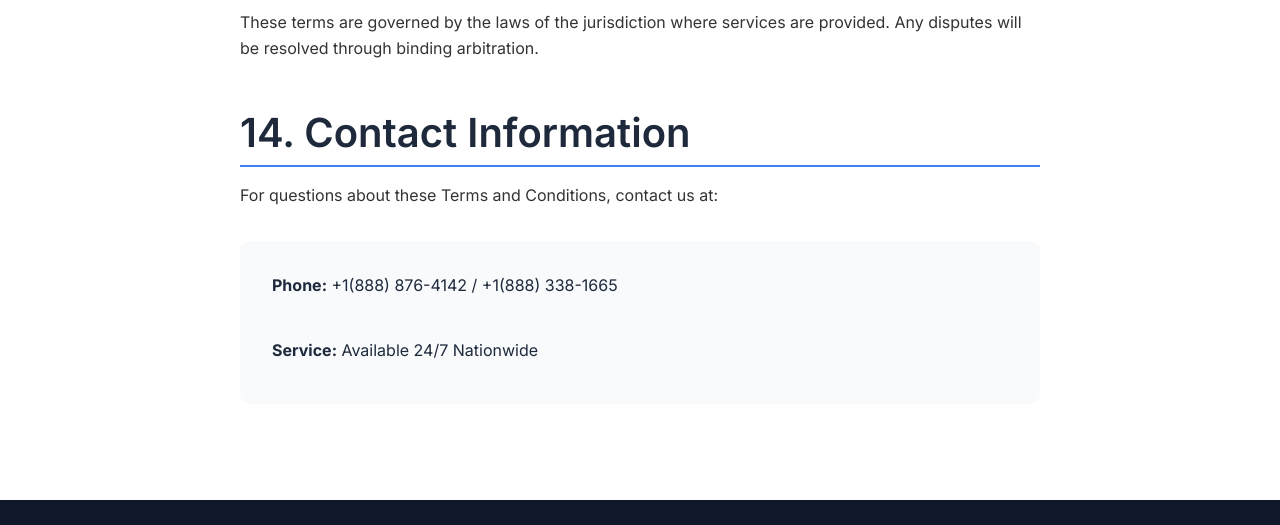
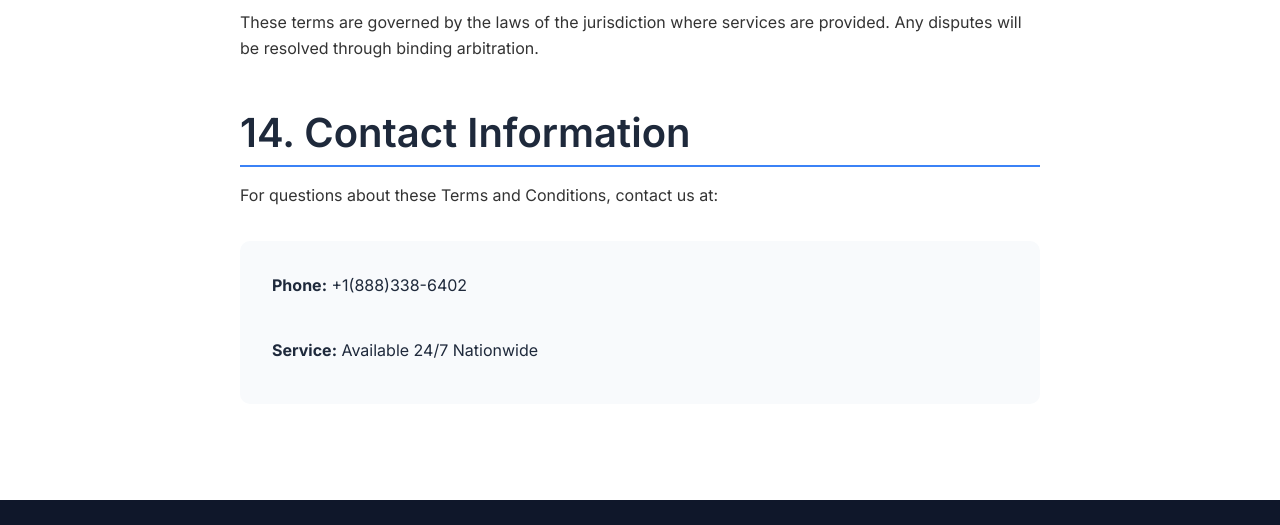
Before and after one commit to optinetts/optinetts, a website built with Vite: page terms.html in a window 1280 px wide. Shown: the part 3052-3577 px from the top of the page. Built offline with nearby package versions, Linux system fonts and the light colour scheme.

Commit message:
Update terms.html

```diff
--- a/terms.html
+++ b/terms.html
@@ -103,7 +103,7 @@
                 <h2>14. Contact Information</h2>
                 <p>For questions about these Terms and Conditions, contact us at:</p>
                 <div class="contact-info">
-                    <p><strong>Phone:</strong> +1(888) 876-4142 / +1(888) 338-1665</p>
+                    <p><strong>Phone:</strong> +1(888)338-6402</p>
                     <p><strong>Service:</strong> Available 24/7 Nationwide</p>
                 </div>
             </div>
```
